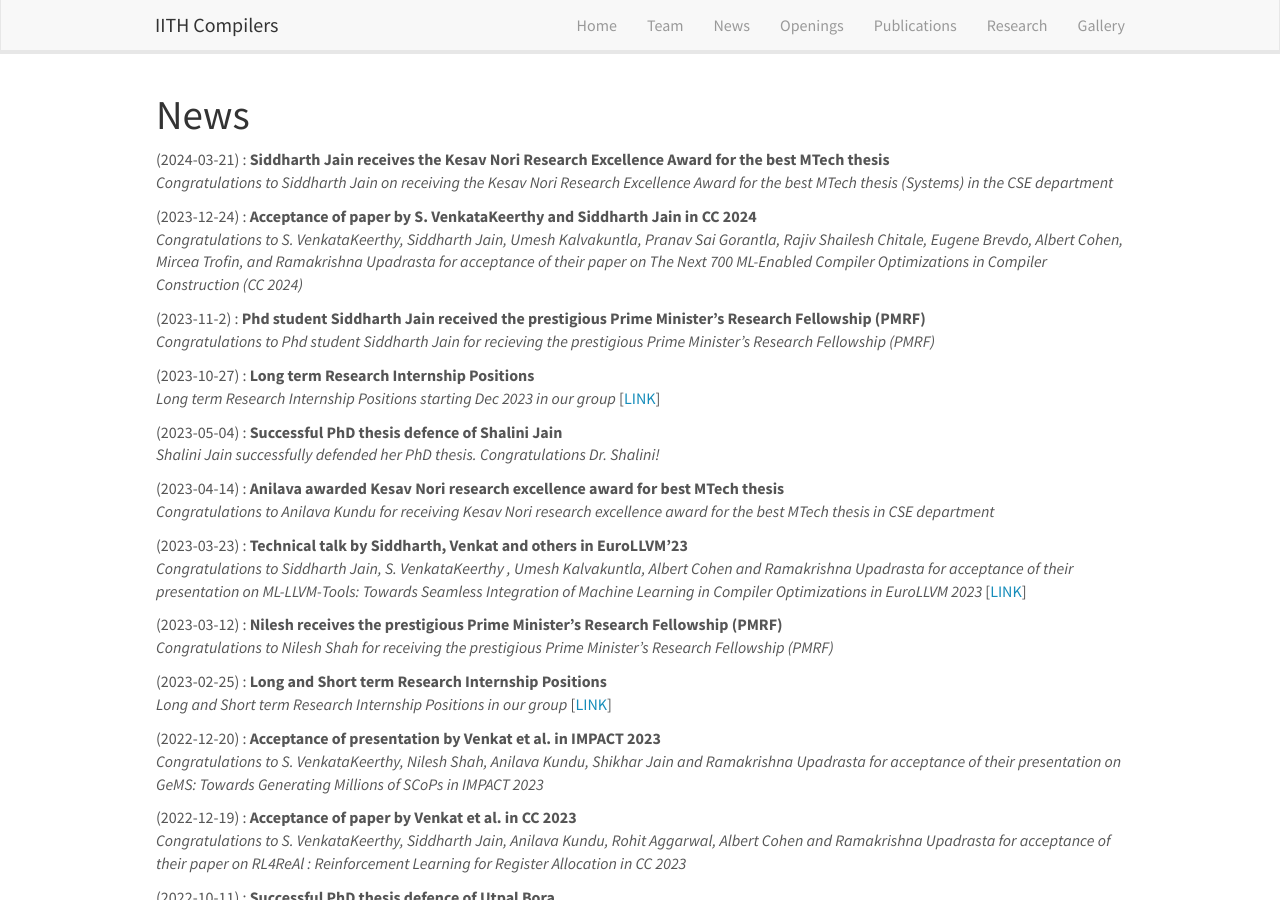
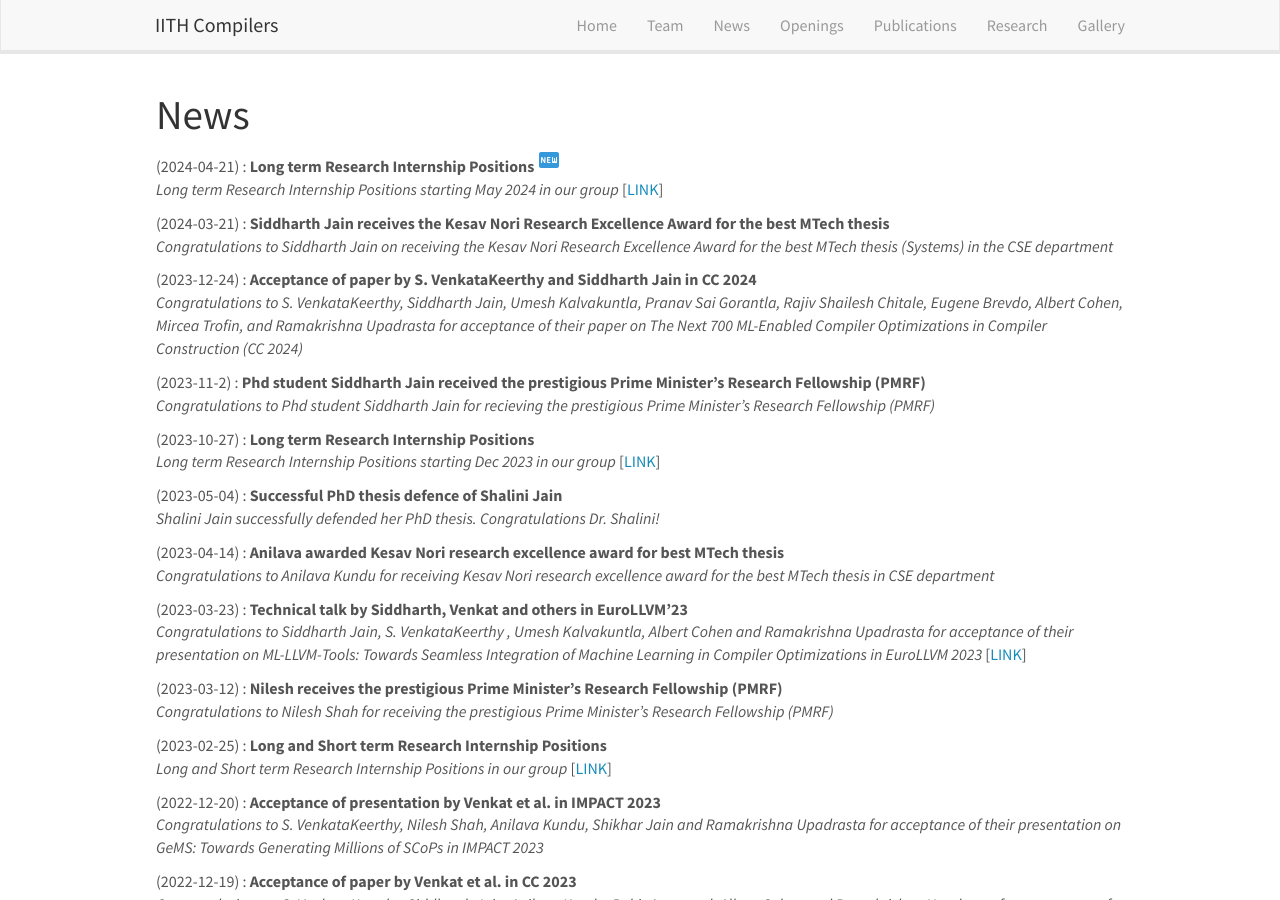
Before and after one commit to utpalbora/compilers.cse.iith.ac.in, a Jekyll site: the page built from _pages/allnews.md, in a window 1280 px wide and 900 px high. Built offline with Jekyll 4.4.1, drawn with Linux system fonts in a browser that asks for light colours; nearby versions of some CDN libraries.

Commit message:
Internship may24 (#109)
* Create internships_may24.md

* Update news.yml

```diff
--- a/_data/news.yml
+++ b/_data/news.yml
@@ -1,3 +1,9 @@
+- date: 2024-04-21
+  status: "Long term Research Internship Positions"
+  new: "true"
+  url: "../internships_may24/"
+  headline: "Long term Research Internship Positions starting May 2024 in our group"
+
 - date: 2024-03-21
   status: "Siddharth Jain receives the Kesav Nori Research Excellence Award for the best MTech thesis"
   new: "false"
```
Also changed, not shown: _pages/internships_may24.md (added, +10 -0 lines).
